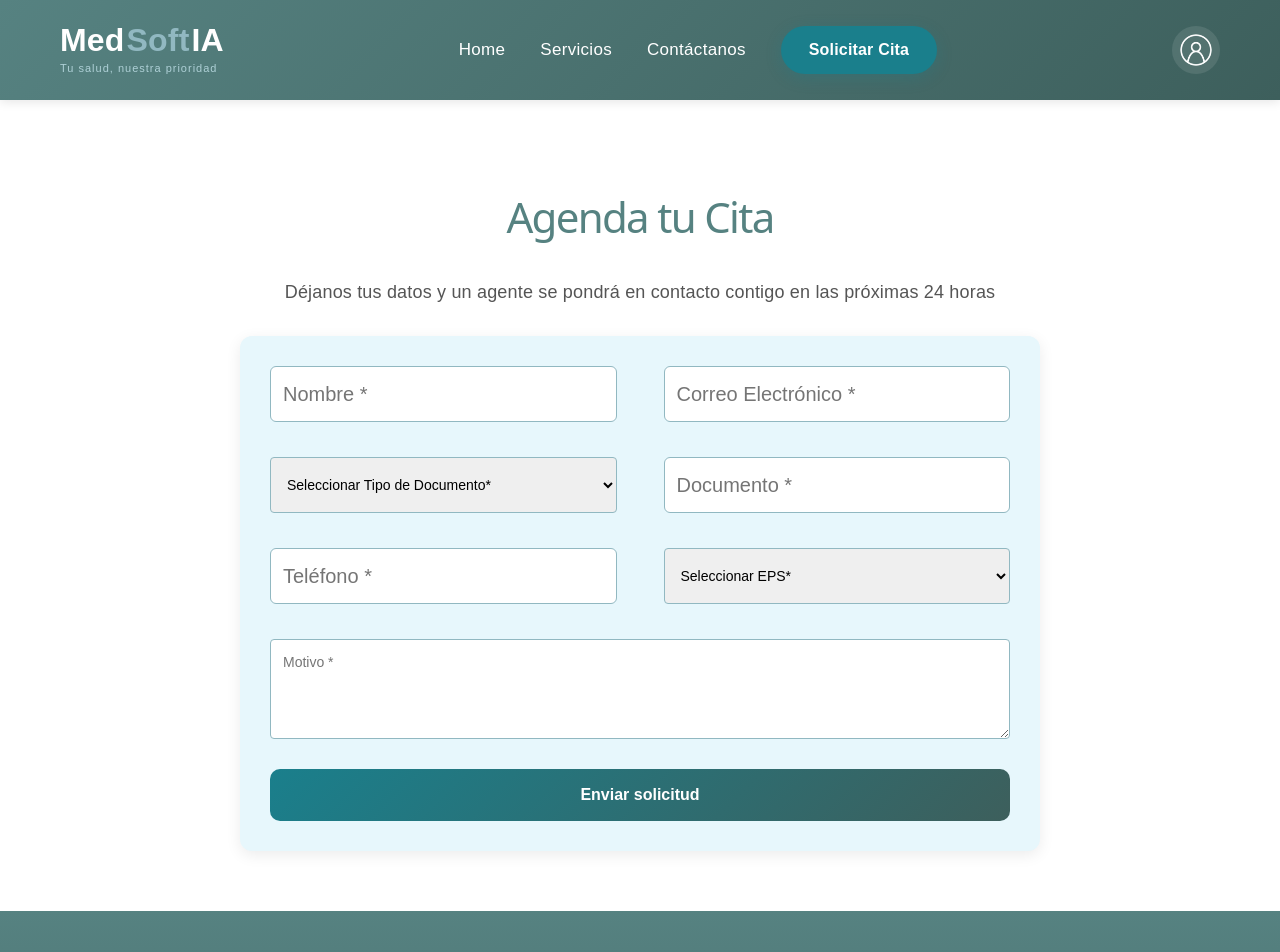
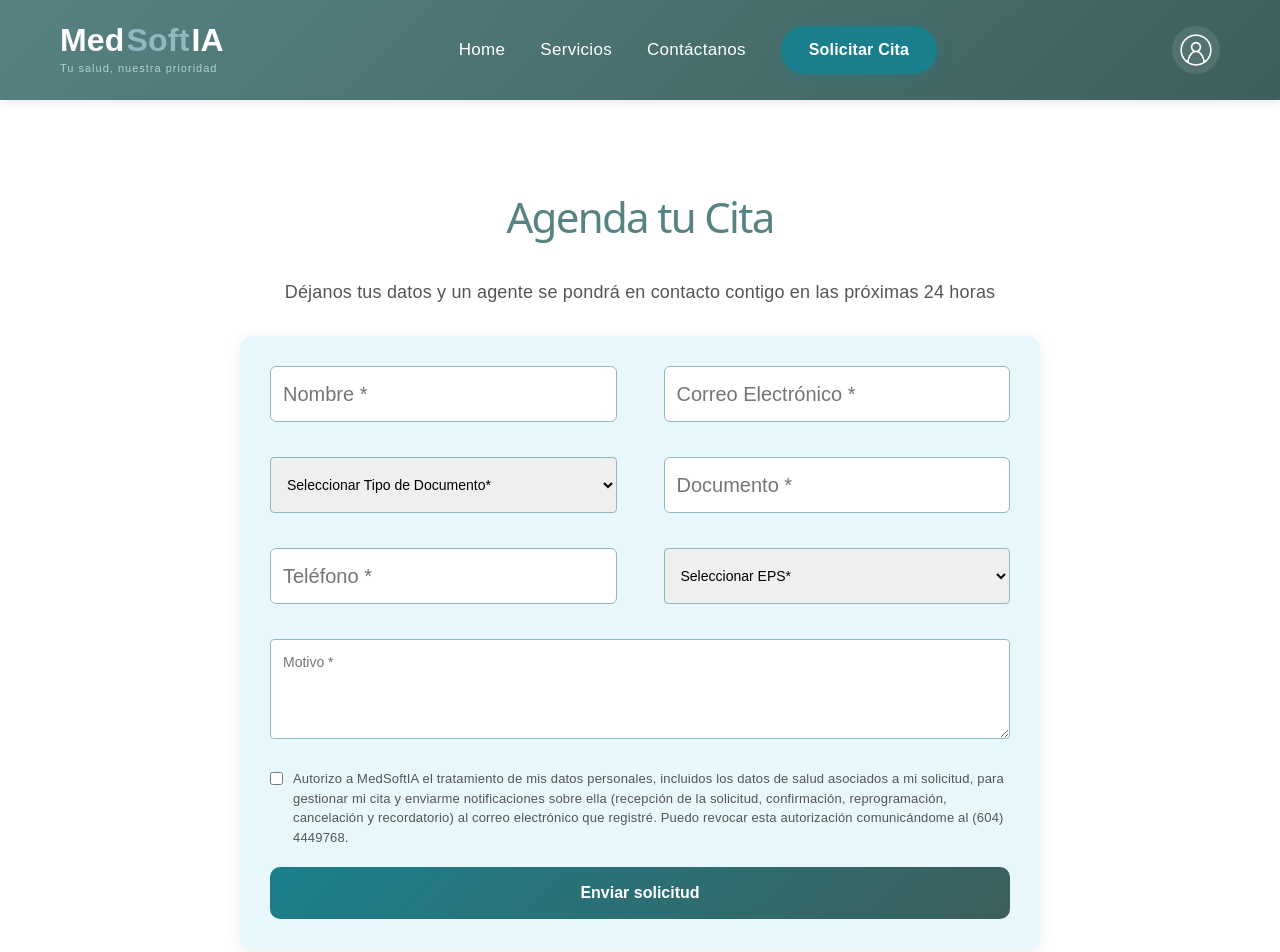
Before and after one commit to fredynofuya/React-API-Citas, a React (Vite) app: page /solicitudcita in a window 1280 px wide. Shown: the top 952 px of the page. Built offline with nearby package versions, Linux system fonts and the light colour scheme.

Commit message:
se edito sol-pac-models

```diff
--- a/src/components/Paciente/EditPacienteModal.jsx
+++ b/src/components/Paciente/EditPacienteModal.jsx
@@ -10,15 +10,17 @@ const EditPacienteModal = ({ paciente, onClose, onGuardado }) => {
     tipo_documento: paciente.tipo_documento || "CC",
     documento: paciente.documento || "",
     telefono: paciente.telefono || "",
-    eps: paciente.eps || ""
+    eps: paciente.eps || "",
+    acepta_notificaciones: paciente.acepta_notificaciones === true
   });
   const [errores, setErrores] = useState({});
   const [guardando, setGuardando] = useState(false);
   const [mensaje, setMensaje] = useState(null);
 
   const handleChange = (e) => {
-    setForm({ ...form, [e.target.name]: e.target.value });
-    setErrores({ ...errores, [e.target.name]: null });
+    const { name, type, value, checked } = e.target;
+    setForm({ ...form, [name]: type === 'checkbox' ? checked : value });
+    setErrores({ ...errores, [name]: null });
   };
 
   const validar = () => {
@@ -115,6 +117,11 @@ const EditPacienteModal = ({ paciente, onClose, onGuardado }) => {
               </div>
             </div>
 
+            <label className="check-paciente">
+              <input type="checkbox" name="acepta_notificaciones" checked={form.acepta_notificaciones} onChange={handleChange} />
+              <span>El paciente autorizó el tratamiento de sus datos y el envío de notificaciones de sus citas por correo.</span>
+            </label>
+
           </div>
 
           <div className="modal-footer paciente-modal-footer">
--- a/src/components/Paciente/NuevoPacienteModal.jsx
+++ b/src/components/Paciente/NuevoPacienteModal.jsx
@@ -4,7 +4,8 @@ import './NuevoPacienteStyles.css';
 
 const FORM_INICIAL = {
   nombre: "", email: "", tipo_documento: "",
-  documento: "", telefono: "", eps: ""
+  documento: "", telefono: "", eps: "",
+  acepta_notificaciones: false
 };
 
 const NuevoPacienteModal = ({ show, onClose, onCreated }) => {
@@ -26,8 +27,9 @@ const NuevoPacienteModal = ({ show, onClose, onCreated }) => {
   };
 
   const handleChange = (e) => {
-    setForm({ ...form, [e.target.name]: e.target.value });
-    setErrores({ ...errores, [e.target.name]: null });
+    const { name, type, value, checked } = e.target;
+    setForm({ ...form, [name]: type === 'checkbox' ? checked : value });
+    setErrores({ ...errores, [name]: null });
   };
 
   const validar = () => {
@@ -149,6 +151,11 @@ const NuevoPacienteModal = ({ show, onClose, onCreated }) => {
                 </div>
               </div>
 
+              <label className="check-paciente">
+                <input type="checkbox" name="acepta_notificaciones" checked={form.acepta_notificaciones} onChange={handleChange} />
+                <span>El paciente autorizó el tratamiento de sus datos y el envío de notificaciones de sus citas por correo.</span>
+              </label>
+
             </div>
 
             <div className="modal-footer paciente-modal-footer">
--- a/src/components/Paciente/NuevoPacienteStyles.css
+++ b/src/components/Paciente/NuevoPacienteStyles.css
@@ -98,3 +98,21 @@
 @media (max-width: 768px) {
   .paciente-row { grid-template-columns: 1fr; }
 }
+
+.check-paciente {
+  display: flex;
+  gap: 10px;
+  align-items: flex-start;
+  font-size: 13px;
+  line-height: 1.5;
+  color: #3d5f5c;
+  margin-top: 4px;
+  cursor: pointer;
+}
+
+.check-paciente input {
+  width: auto;
+  padding: 0;
+  margin-top: 3px;
+  flex-shrink: 0;
+}
--- a/src/components/Paciente/Paciente.jsx
+++ b/src/components/Paciente/Paciente.jsx
@@ -38,7 +38,7 @@ const Pacientes = () => {
     const [showDeleteModal, setShowDeleteModal] = useState(false);
     const { puede } = useAuth();
     const gestiona = puede('pacientes:gestionar');
-    const columnas = gestiona ? 6 : 5;
+    const columnas = gestiona ? 7 : 6;
 
     const cargar = () => {
         setCargando(true);
@@ -127,6 +127,7 @@ const Pacientes = () => {
                                 <th>Correo</th>
                                 <th>Teléfono</th>
                                 <th>EPS</th>
+                                <th>Notificaciones</th>
                                 {gestiona && <th className="cd-col-actions">Acciones</th>}
                             </tr>
                         </thead>
@@ -159,6 +160,16 @@ const Pacientes = () => {
                                     <td>{paciente.email || ' '}</td>
                                     <td>{paciente.telefono || ' '}</td>
                                     <td><span className={epsClase(paciente.eps)}>{paciente.eps || '—'}</span></td>
+                                    <td>
+                                      <span
+                                        className={`cd-badge ${paciente.acepta_notificaciones ? 'is-confirmed' : 'is-neutral'}`}
+                                        title={paciente.fecha_consentimiento
+                                          ? `Autorizado el ${String(paciente.fecha_consentimiento).substring(0, 10)}`
+                                          : 'Sin autorización registrada'}
+                                      >
+                                        {paciente.acepta_notificaciones ? 'Autorizadas' : 'Sin autorización'}
+                                      </span>
+                                    </td>
                                     {gestiona && (
                                         <td className="cd-col-actions">
                                             <div className="cd-actions">
--- a/src/pages/SolicitudCita.jsx
+++ b/src/pages/SolicitudCita.jsx
@@ -15,14 +15,16 @@ const SolicitudCita = () => {
     documento: "",
     telefono: "",
     eps: "",
-    motivo: ""
+    motivo: "",
+    aceptaNotificaciones: false
   });
 
   const [enviando, setEnviando] = useState(false);
   const [mensajeEstado, setMensajeEstado] = useState(null);
 
   const handleChange = (e) => {
-    setForm({ ...form, [e.target.name]: e.target.value });
+    const { name, type, value, checked } = e.target;
+    setForm({ ...form, [name]: type === 'checkbox' ? checked : value });
   };
 
   const handleSubmit = (e) => {
@@ -37,13 +39,14 @@ const SolicitudCita = () => {
       documento: form.documento,
       telefono: form.telefono,
       eps: form.eps,
-      motivo: form.motivo
+      motivo: form.motivo,
+      acepta_notificaciones: form.aceptaNotificaciones
     };
 
     crearCita(cita)
       .then(() => {
         setMensajeEstado({ tipo: 'exito', texto: 'Tu solicitud fue enviada correctamente. Nos pondremos en contacto pronto.' });
-        setForm({ nombre: "", correo: "", tipoDocumento: "", documento: "", telefono: "", eps: "", motivo: "" });
+        setForm({ nombre: "", correo: "", tipoDocumento: "", documento: "", telefono: "", eps: "", motivo: "", aceptaNotificaciones: false });
       })
       .catch((error) => {
         console.error('Error creando la cita:', error);
@@ -107,6 +110,22 @@ const SolicitudCita = () => {
 
         {/* Sección de subida de documentos removida por decisión del proyecto — se agregará más adelante */}
 
+        <label className="consentimiento">
+          <input
+            type="checkbox"
+            name="aceptaNotificaciones"
+            checked={form.aceptaNotificaciones}
+            onChange={handleChange}
+            required
+          />
+          <span>
+            Autorizo a MedSoftIA el tratamiento de mis datos personales, incluidos los datos de salud asociados a mi
+            solicitud, para gestionar mi cita y enviarme notificaciones sobre ella (recepción de la solicitud,
+            confirmación, reprogramación, cancelación y recordatorio) al correo electrónico que registré. Puedo revocar
+            esta autorización comunicándome al (604) 4449768.
+          </span>
+        </label>
+
         <button className="btn-sol" type="submit" disabled={enviando}>
           {enviando ? 'Enviando...' : 'Enviar solicitud'}
         </button>
--- a/src/styles/SolicitudCitaStyles.css
+++ b/src/styles/SolicitudCitaStyles.css
@@ -145,3 +145,22 @@ textarea {
     padding: 20px;
   }
 }
+
+.consentimiento {
+  display: flex;
+  gap: 10px;
+  align-items: flex-start;
+  text-align: left;
+  font-size: 13px;
+  line-height: 1.5;
+  color: #555;
+  margin-bottom: 20px;
+  cursor: pointer;
+}
+
+.consentimiento input[type="checkbox"] {
+  width: auto;
+  padding: 0;
+  margin-top: 3px;
+  flex-shrink: 0;
+}
```
